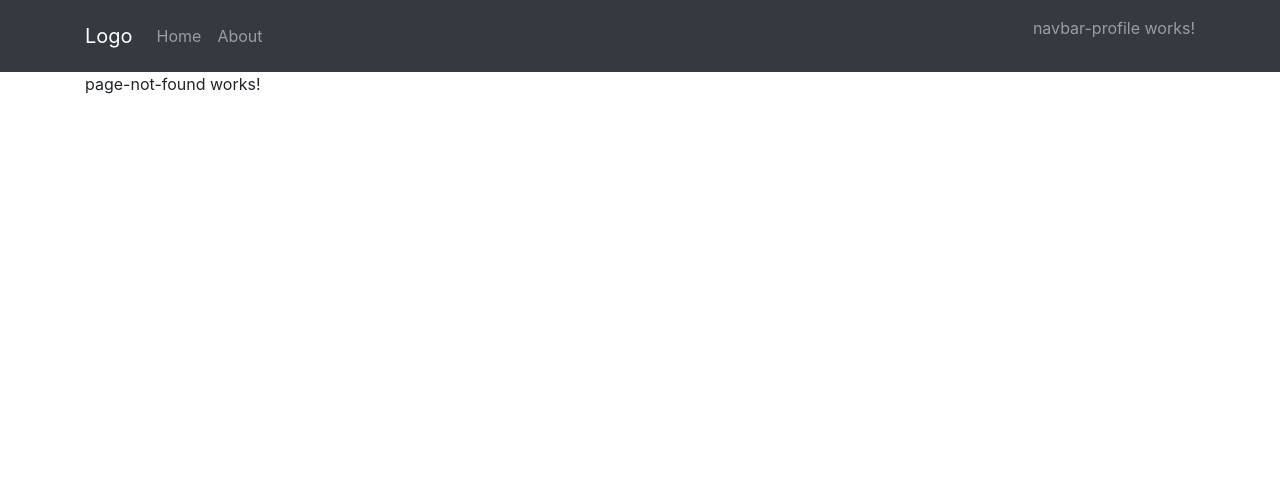
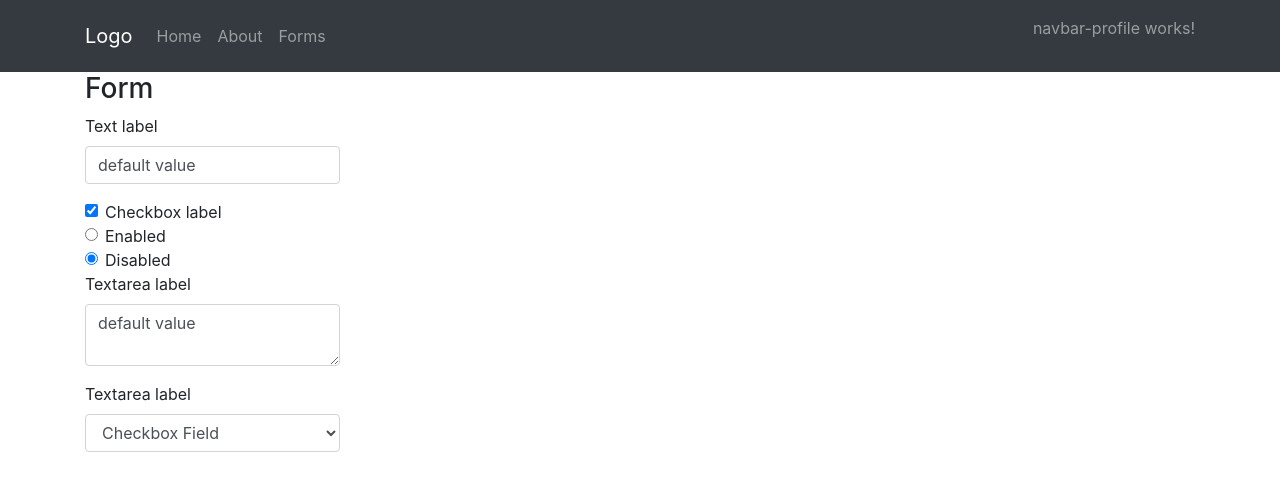
Before and after one commit to tomekb82/angular-startup, an Angular app in the folder angular-startup/: page /#/form in a window 1280 px wide. Before the commit this address led to /#/not-found. Shown: the top 490 px of the page. Built offline with nearby package versions, Linux system fonts and the light colour scheme.

Commit message:
form components

```diff
--- a/angular-startup/src/app/app.component.ts
+++ b/angular-startup/src/app/app.component.ts
@@ -18,6 +18,11 @@ export class AppComponent {
       name: 'About',
       link: '#/about',
       active: false
+    },
+    {
+      name: 'Forms',
+      link: '#/form',
+      active: false
     }
   ];
 }
--- a/angular-startup/src/app/app.module.ts
+++ b/angular-startup/src/app/app.module.ts
@@ -11,6 +11,7 @@ import {SkillsModule} from './skills/skills.module';
 import { SharedModule } from './shared/shared.module';
 import { NavbarModule } from './navbar/navbar.module';
 import {TodosModule} from './todos/todos.module';
+import { FormModule } from './form/form.module';
 
 @NgModule({
   declarations: [
@@ -25,7 +26,8 @@ import {TodosModule} from './todos/todos.module';
     SharedModule,
     SkillsModule.forRoot(),
     TodosModule,
-    AppRoutingModule
+    AppRoutingModule,
+    FormModule
   ],
   providers: [],
   bootstrap: [AppComponent]
--- a/angular-startup/src/app/app.routing.module.ts
+++ b/angular-startup/src/app/app.routing.module.ts
@@ -4,6 +4,8 @@ import {HomeComponent} from './home/home.component';
 import {PageNotFoundComponent} from './page-not-found/page-not-found.component';
 import {AboutComponent} from './about/about.component';
 import {SkillsComponent} from './skills/skills.component';
+import {FormComponent} from './form/form.component';
+import {FormWrapperComponent} from './form/form-wrapper.component';
 
 const routes: Routes = [
   {
@@ -13,6 +15,10 @@ const routes: Routes = [
   {
     path: 'about',
     component: AboutComponent
+  },
+  {
+    path: 'form',
+    component: FormWrapperComponent
   },
   {
     path: 'not-found',
--- /dev/null
+++ b/angular-startup/src/app/form/form-wrapper.component.ts
@@ -0,0 +1,59 @@
+import {Component, Input, OnInit} from '@angular/core';
+import {FormField} from '../model/form-field';
+
+@Component({
+  selector: 'form-wrapper',
+  template: `
+    <h3>{{ title }}</h3>
+    <div class="row">
+      <div class="col-3">
+        <my-form [fields]="fields"></my-form>
+      </div>
+    </div>
+  `,
+  styles: []
+})
+export class FormWrapperComponent implements OnInit {
+
+  title = 'Form';
+
+  fields: FormField = [
+    {
+      label: "Text label",
+      value: "default value",
+      type: 'text'
+    },
+    {
+      label: "Checkbox label",
+      active: true,
+      type: 'checkbox'
+    },
+    {
+      //label: "Checkbox label",
+      enabled: false,
+      type: 'radio'
+    },
+    {
+      label: "Textarea label",
+      value: "default value",
+      type: 'textarea'
+    },
+    {
+      label: "Textarea label",
+      options: [
+        { type: 'text', label:'Text Field'},
+        { type: 'checkbox', label:'Checkbox Field'},
+        { type: 'select', label:'Select Field'},
+      ],
+      value: [{ type: 'checkbox', label:'Checkbox Field'}],
+      type: 'select',
+      multiple: false,
+    }
+  ];
+
+  constructor() { }
+
+  ngOnInit() {
+  }
+
+}
--- /dev/null
+++ b/angular-startup/src/app/form/form.component.ts
@@ -0,0 +1,74 @@
+import {Component, Input, OnInit} from '@angular/core';
+import {FormField} from '../model/form-field';
+
+@Component({
+  selector: 'my-form',
+  template: `
+    <div *ngFor="let field of fields">
+      <div [ngSwitch]="field.type">
+
+        <div *ngSwitchCase=" 'text' ">
+          <div class="form-group">
+            <label>{{ field.label }}</label>
+            <input type="text" class="form-control" [(ngModel)]="field.value">
+          </div>
+        </div>
+
+        <div *ngSwitchCase=" 'checkbox' ">
+          <div class="form-check">
+            <label class="form-check-label">
+              <input class="form-check-input" type="checkbox" [(ngModel)]="field.active"> {{ field.label }}
+            </label>
+          </div>
+        </div>
+
+        <div *ngSwitchCase=" 'radio' ">
+          <div class="form-check">
+            <label class="form-check-label">
+              <input class="form-check-input" type="radio" [value]="true" [(ngModel)]="field.enabled"> Enabled
+            </label>
+          </div>
+          <div class="form-check">
+            <label class="form-check-label">
+              <input class="form-check-input" type="radio" [value]="false" [(ngModel)]="field.enabled"> Disabled
+            </label>
+          </div>
+        </div>
+
+        <div *ngSwitchCase=" 'textarea' ">
+          <div class="form-group">
+            <label>{{ field.label }}</label>
+            <textarea class="form-control" [(ngModel)]="field.value"></textarea>
+          </div>
+        </div>
+
+        <div *ngSwitchCase=" 'select' ">
+          <div class="form-group">
+            <label>{{ field.label }}</label>
+            <select class="form-control" [(ngModel)]="field.value" [compareWith]="compareType" [multiple]="field.multiple">
+              <option *ngFor="let option of field.options" [ngValue]="option">{{option.label}}</option>
+            </select>
+          </div>
+        </div>
+
+
+      </div>
+    </div>
+  `,
+  styles: []
+})
+export class FormComponent implements OnInit {
+
+  @Input()
+  fields: FormField;
+
+  compareType(type1, type2){
+    return  type2 && type1.type == type2.type
+  }
+
+  constructor() { }
+
+  ngOnInit() {
+  }
+
+}
--- /dev/null
+++ b/angular-startup/src/app/model/form-field.ts
@@ -0,0 +1,14 @@
+export interface OptionField {
+  type: string;
+  label: string;
+}
+
+export interface FormField {
+  label: string;
+  value: string;
+  active: boolean;
+  enabled: boolean;
+  type: string;
+  options: OptionField[];
+  multiple: boolean;
+}
```
Also changed, not shown: angular-startup/src/app/form/form.module.ts (added, +20 -0 lines), 1 other file (tests, documents, lock files or other folders).
